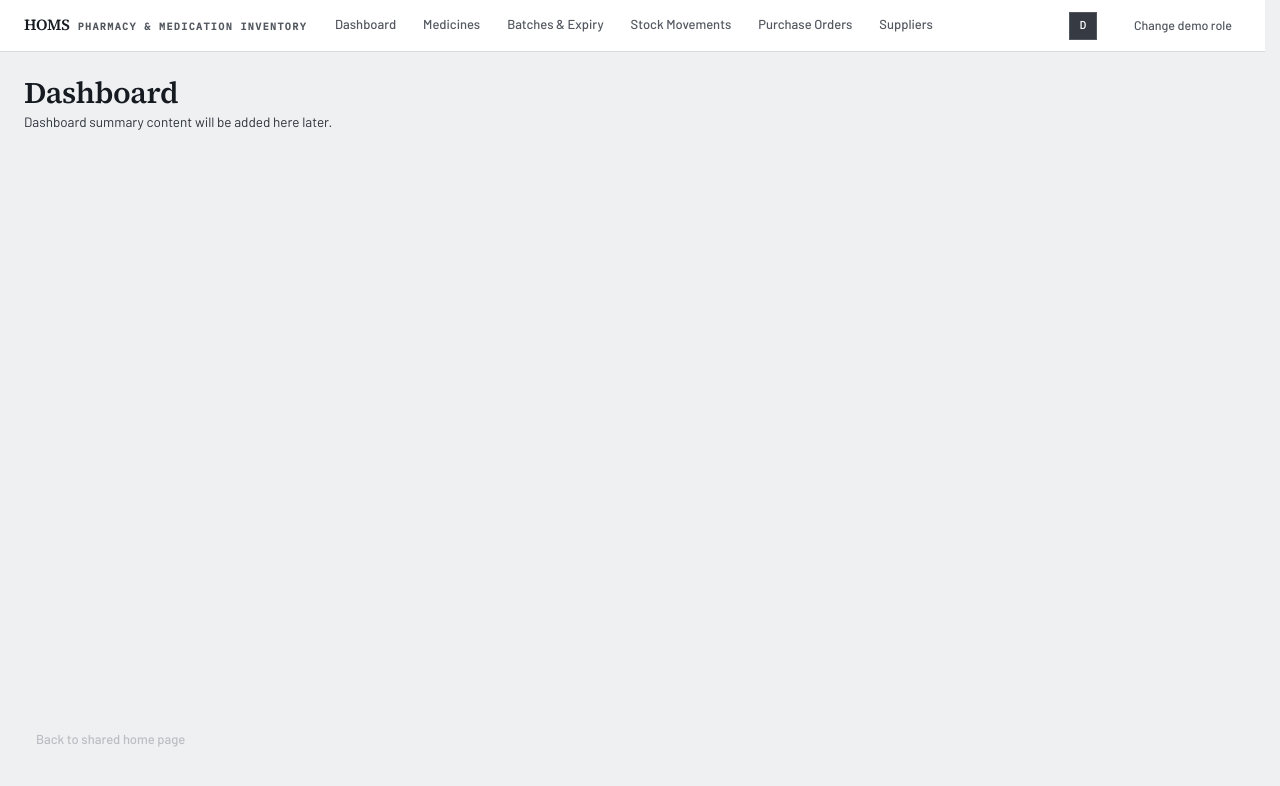
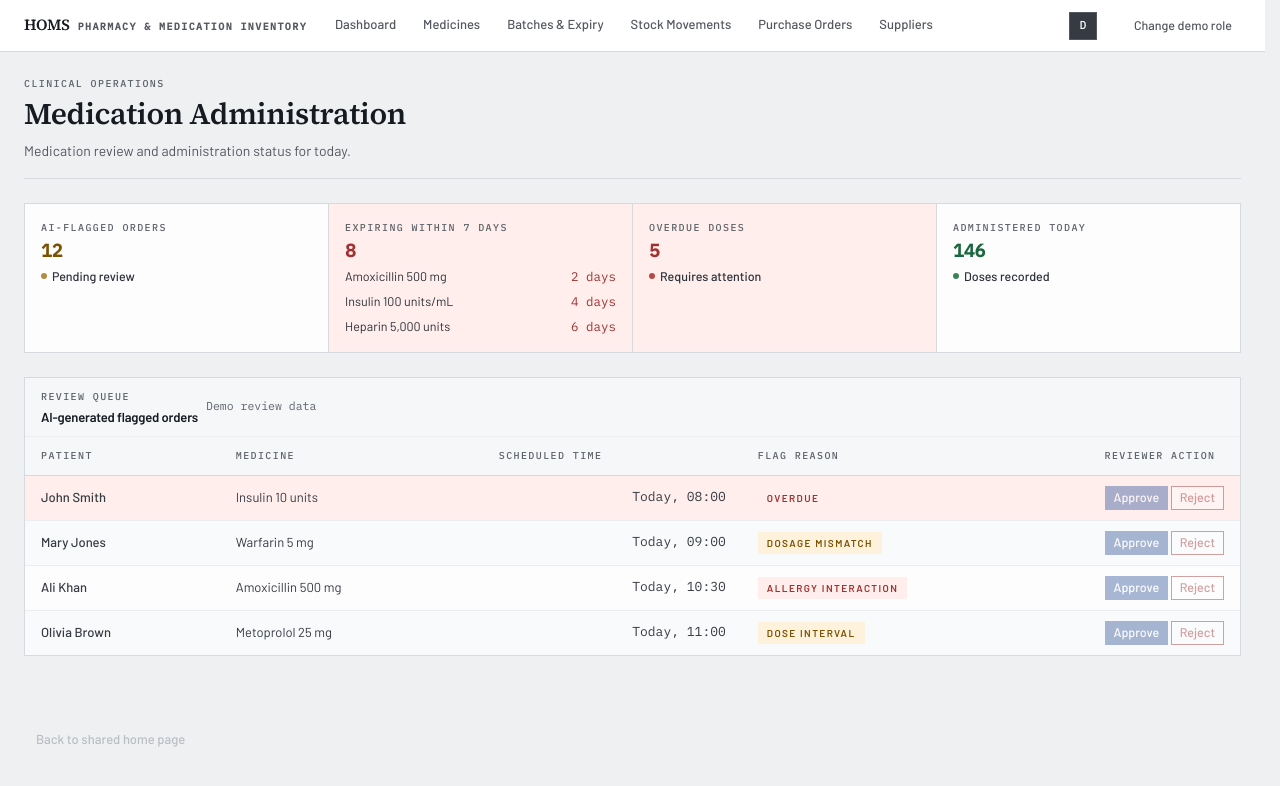
Before and after one commit to jaeyunjks/hospital-operations-management-system, a Flask app: page / in a window 1280 px wide. Shown: the top 786 px of the page. Run offline with Flask 3, Linux system fonts and the light colour scheme; the visitor is signed in with stand-in values (Sample User, id 1); some libraries are stand-ins or nearby versions.

Commit message:
Enhance dashboard layout and functionality for medication administration; add urgent status indicators and review queue for AI-flagged orders.

```diff
--- a/student-3/frontend/app.py
+++ b/student-3/frontend/app.py
@@ -218,8 +218,8 @@ def shared_assets(filename: str):
 def dashboard():
     return render_page(
         "dashboard.html",
-        "Dashboard",
-        "Dashboard summary content will be added here later.",
+        "Medication Administration",
+        "Medication review and administration status for today.",
     )
 
 
--- a/student-3/frontend/static/css/components.css
+++ b/student-3/frontend/static/css/components.css
@@ -533,6 +533,30 @@
 /* .stat-card retained as an alias for continuity. */
 .stat-card { display: flex; flex-direction: column; gap: var(--space-2); padding: var(--space-5); background: var(--color-surface); }
 
+.stat--urgent { background: var(--color-danger-soft); }
+
+.expiry-list {
+  display: grid;
+  gap: var(--space-2);
+  margin: 0;
+  padding: 0;
+  list-style: none;
+  font-size: var(--size-ui-xs);
+  color: var(--color-text-secondary);
+}
+
+.expiry-list li {
+  display: flex;
+  justify-content: space-between;
+  gap: var(--space-3);
+}
+
+.expiry-list span {
+  flex-shrink: 0;
+  font-family: var(--font-mono);
+  color: var(--color-danger);
+}
+
 /* ==========================================================================
    Progress / coverage meter
    ========================================================================== */
@@ -619,6 +643,7 @@
 
 .table--zebra tbody tr:nth-child(even) td { background: var(--color-surface-alt); }
 .table--zebra tbody tr:hover td { background: var(--color-surface-hover); }
+.table-row--urgent td { background: var(--color-danger-soft); }
 
 /* Cell modifiers. */
 .table__id,
--- a/student-3/frontend/templates/dashboard.html
+++ b/student-3/frontend/templates/dashboard.html
@@ -1,5 +1,27 @@
 {% extends "base.html" %}
 {% block content %}
-<h1>{{ title }}</h1>
-<p>{{ note }}</p>
+<header class="page-header">
+  <div>
+    <span class="page-header__eyebrow">Clinical operations</span>
+    <h1 class="page-header__title">{{ title }}</h1>
+    <p class="page-header__description">{{ note }}</p>
+  </div>
+</header>
+
+<section class="stat-row" aria-label="Medication administration summary">
+  <article class="stat"><span class="stat__label">AI-flagged orders</span><strong class="stat__value stat__value--warning">12</strong><span class="stat__meta"><span class="status status--warning"><span class="status__dot" aria-hidden="true"></span>Pending review</span></span></article>
+  <article class="stat stat--urgent"><span class="stat__label">Expiring within 7 days</span><strong class="stat__value stat__value--danger">8</strong><ul class="expiry-list" aria-label="Medicines expiring soon"><li>Amoxicillin 500 mg <span>2 days</span></li><li>Insulin 100 units/mL <span>4 days</span></li><li>Heparin 5,000 units <span>6 days</span></li></ul></article>
+  <article class="stat stat--urgent"><span class="stat__label">Overdue doses</span><strong class="stat__value stat__value--danger">5</strong><span class="stat__meta"><span class="status status--danger"><span class="status__dot" aria-hidden="true"></span>Requires attention</span></span></article>
+  <article class="stat"><span class="stat__label">Administered today</span><strong class="stat__value stat__value--success">146</strong><span class="stat__meta"><span class="status status--success"><span class="status__dot" aria-hidden="true"></span>Doses recorded</span></span></article>
+</section>
+
+<section class="panel">
+  <header class="panel__header"><div><span class="page-header__eyebrow">Review queue</span><h2 class="panel__title">AI-generated flagged orders</h2></div><span class="panel__meta">Demo review data</span></header>
+  <div class="panel__body panel__body--flush"><div class="table-wrap"><table class="table table--zebra"><thead><tr><th>Patient</th><th>Medicine</th><th>Scheduled time</th><th>Flag reason</th><th>Reviewer action</th></tr></thead><tbody>
+    <tr class="table-row--urgent"><td class="table__name">John Smith</td><td>Insulin 10 units</td><td class="table__num">Today, 08:00</td><td><span class="badge-danger">Overdue</span></td><td class="table__actions"><button class="btn btn-primary btn-compact" type="button" disabled>Approve</button> <button class="btn btn-danger btn-compact" type="button" disabled>Reject</button></td></tr>
+    <tr><td class="table__name">Mary Jones</td><td>Warfarin 5 mg</td><td class="table__num">Today, 09:00</td><td><span class="badge-warning">Dosage mismatch</span></td><td class="table__actions"><button class="btn btn-primary btn-compact" type="button" disabled>Approve</button> <button class="btn btn-danger btn-compact" type="button" disabled>Reject</button></td></tr>
+    <tr><td class="table__name">Ali Khan</td><td>Amoxicillin 500 mg</td><td class="table__num">Today, 10:30</td><td><span class="badge-danger">Allergy interaction</span></td><td class="table__actions"><button class="btn btn-primary btn-compact" type="button" disabled>Approve</button> <button class="btn btn-danger btn-compact" type="button" disabled>Reject</button></td></tr>
+    <tr><td class="table__name">Olivia Brown</td><td>Metoprolol 25 mg</td><td class="table__num">Today, 11:00</td><td><span class="badge-warning">Dose interval</span></td><td class="table__actions"><button class="btn btn-primary btn-compact" type="button" disabled>Approve</button> <button class="btn btn-danger btn-compact" type="button" disabled>Reject</button></td></tr>
+  </tbody></table></div></div>
+</section>
 {% endblock %}
```
